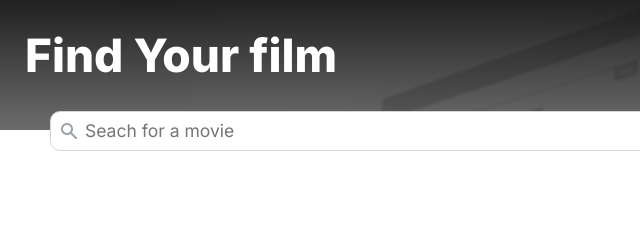
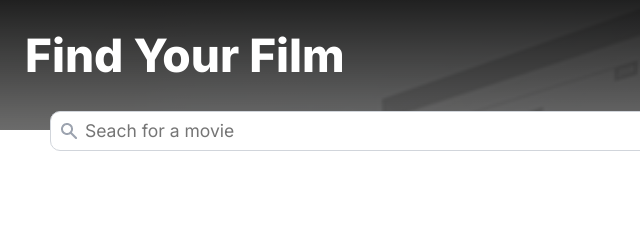
Before and after one commit to VishvamPatel31/Movie-Watchlist, a website: page index.html in a window 1280 px wide. Shown: the top 240 px of the page, 0-640 px from the left. Drawn offline with Linux system fonts and the light colour scheme.

Commit message:
final html completed

```diff
--- a/index.html
+++ b/index.html
@@ -14,7 +14,7 @@
         <!-- -------------------------HEADER SECTION ------------------------- -->
         <header>
             <div id="nav">
-                <div id="title"> Find Your film </div>
+                <div id="title"> Find Your Film </div>
                 <a id="listlink" href="watchlist.html">My Watchlist</a>
             </div>
         </header>
```
